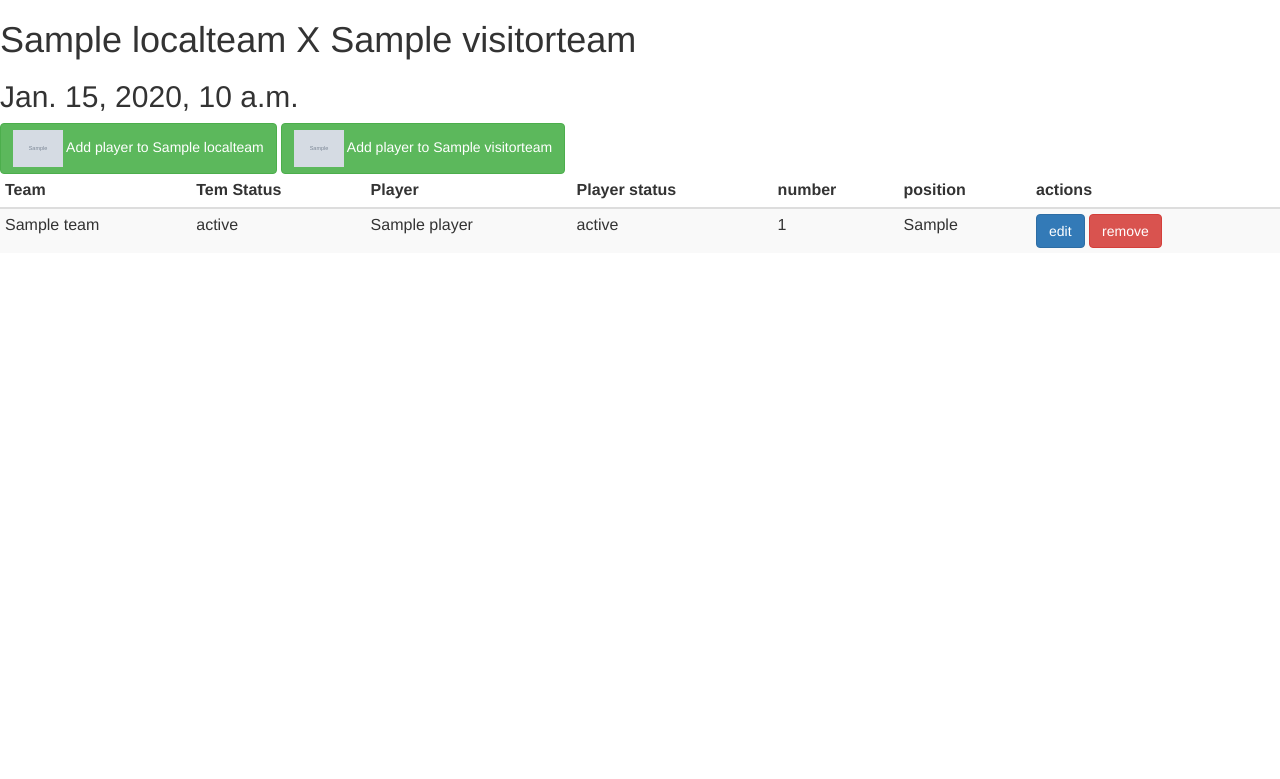
After one commit to opps/opps-goalserve, a Django app: template opps/goalserve/templates/goalserve/lineuplist.html in a window 1280 px wide. The commit adds this page. Shown: the top 779 px of the page. Run offline with Django 3.2, Linux system fonts and the light colour scheme; the template is opened without the code that fills it: most values are stand-ins (such as "Sample title", 1, 10 or a date in 2020); grey boxes marked "Sample" are stand-in pictures; some libraries are stand-ins or nearby versions.

Commit message:
Added simple oldstyle lineup management grid and forms

```diff
--- /dev/null
+++ b/opps/goalserve/templates/goalserve/lineuplist.html
@@ -0,0 +1,63 @@
+<html>
+<head>
+<link href="//netdna.bootstrapcdn.com/bootstrap/3.0.0/css/bootstrap.min.css" rel="stylesheet">
+<script src="//ajax.googleapis.com/ajax/libs/jquery/1.10.2/jquery.min.js"></script>
+<script src="//netdna.bootstrapcdn.com/bootstrap/3.0.0/js/bootstrap.min.js"></script>
+</head>
+<body>
+<h1>{{match.localteam.name}} X {{match.visitorteam.name}}</h1>
+<h2>{{match.match_time}}</h2>
+
+
+  <a class="btn btn-success"
+    target="_blank"
+    href="/goalserve/lineup/add/?match_id={{match.id}}&team_id={{match.localteam.id}}&team_status=localteam">
+     <img src="{{match.localteam.image_url}}" width="50"> Add player to {{match.localteam.name}}
+    </a>
+
+<a class="btn btn-success"
+    target="_blank"
+    href="/goalserve/lineup/add/?match_id={{match.id}}&team_id={{match.visitorteam.id}}&team_status=visitorteam">
+     <img src="{{match.visitorteam.image_url}}" width="50"> Add player to {{match.visitorteam.name}}
+    </a><br>
+
+
+<table class="table table-striped table-condensed">
+    <thead>
+        <tr>
+            <th> Team </th>
+            <th> Tem Status </th>
+            <th> Player </th>
+            <th> Player status </th>
+            <th> number </th>
+            <th> position </th>
+            <th> actions </th>
+        </tr>
+    </thead>
+    <tbody>
+        {% for lineup in lineups %}
+        <tr>
+            <td> {{lineup.team.name}} </td>
+            <td> {{lineup.team_status}} </td>
+            <td> {{lineup.player.name}} </td>
+            <td> {{lineup.player_status}} </td>
+            <td> {{lineup.player_number}} </td>
+            <td> {{lineup.player_position}} </td>
+            <td>
+                <a class="btn btn-primary"
+                   target="_blank"
+                   href="/goalserve/lineup/edit/?match_id={{lineup.match.id}}&lineup_id={{lineup.id}}&team_id={{lineup.team.id}}&team_status={{lineup.team_status}}&player_name={{lineup.player.name}}&player_number={{lineup.player_number}}&player_position={{lineup.player_position}}">
+                edit
+                </a>
+                <a class="btn btn-danger remove"
+                   target="_blank"
+                   href="/goalserve/lineup/delete/?match_id={{lineup.match.id}}&lineup_id={{lineup.id}}">
+                remove
+                </a>
+            </td>
+        </tr>
+        {% endfor %}
+    </tbody>
+</table>
+</body>
+</html>
--- a/opps/goalserve/urls.py
+++ b/opps/goalserve/urls.py
@@ -5,7 +5,7 @@ from opps.goalserve.views import (match, ajax_categories_by_country_name,
                                   get_task_status, JSONStandingsView,
                                   JSONStandingsF1View, JSONStandingsDriversView,
                                   JSONStandingsTeamsView, LineupAddView,
-                                  LineupEditView, lineup_delete)
+                                  LineupEditView, lineup_delete, lineup_list)
 
 from tastypie.api import Api
 from opps.goalserve.api import PlayerResource
@@ -33,4 +33,5 @@ urlpatterns = patterns('',
     (r'^lineup/add/', LineupAddView.as_view(), {}, 'lineup_add'),
     (r'^lineup/edit/', LineupEditView.as_view(), {}, 'lineup_edit'),
     (r'^lineup/delete/', lineup_delete, {}, 'lineup_delete'),
+    (r'^lineup/list/(?P<match_id>\d+)/$', lineup_list, {}, 'lineup_list'),
 )
```
Also changed, not shown: opps/goalserve/templates/goalserve/lineupform.html (+14 -1 lines), opps/goalserve/views.py (+14 -0 lines).
